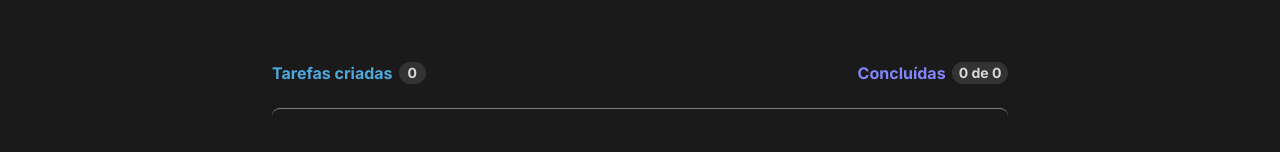
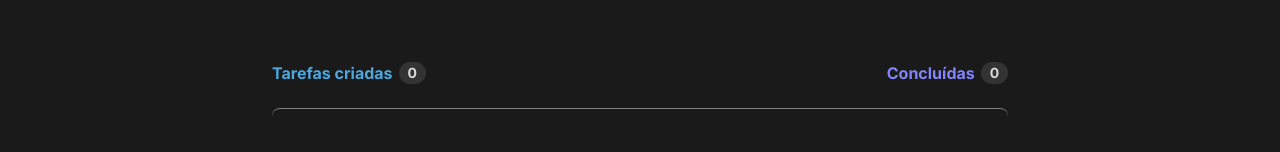
Before and after one commit to f3gomes/ignite-todo-list, a React (Vite) app: page / in a window 1280 px wide. Shown: the part 229-381 px from the top of the page. Built offline with nearby package versions, Linux system fonts and the light colour scheme.

Commit message:
update finished task style

```diff
--- a/src/components/TaskList.tsx
+++ b/src/components/TaskList.tsx
@@ -45,8 +45,12 @@ export default function TaskList() {
         </div>
         <div>
           <strong>Concluídas</strong>
-          <span>
-            {finishedTasks?.length} de {tasks?.length}
+          <span
+            style={{ width: finishedTasks.length > 0 ? "3.5rem" : "1.68rem" }}
+          >
+            {finishedTasks?.length === 0
+              ? "0"
+              : `${finishedTasks?.length} de ${tasks?.length}`}
           </span>
         </div>
       </div>
--- a/src/styles/TaskList.module.css
+++ b/src/styles/TaskList.module.css
@@ -32,7 +32,7 @@
 .header span {
   background: var(--gray-400);
   width: 1.68rem;
-  height: 1.37;
+  height: 1.37rem;
   font-weight: bold;
   display: inline-flex;
   justify-content: center;
```
